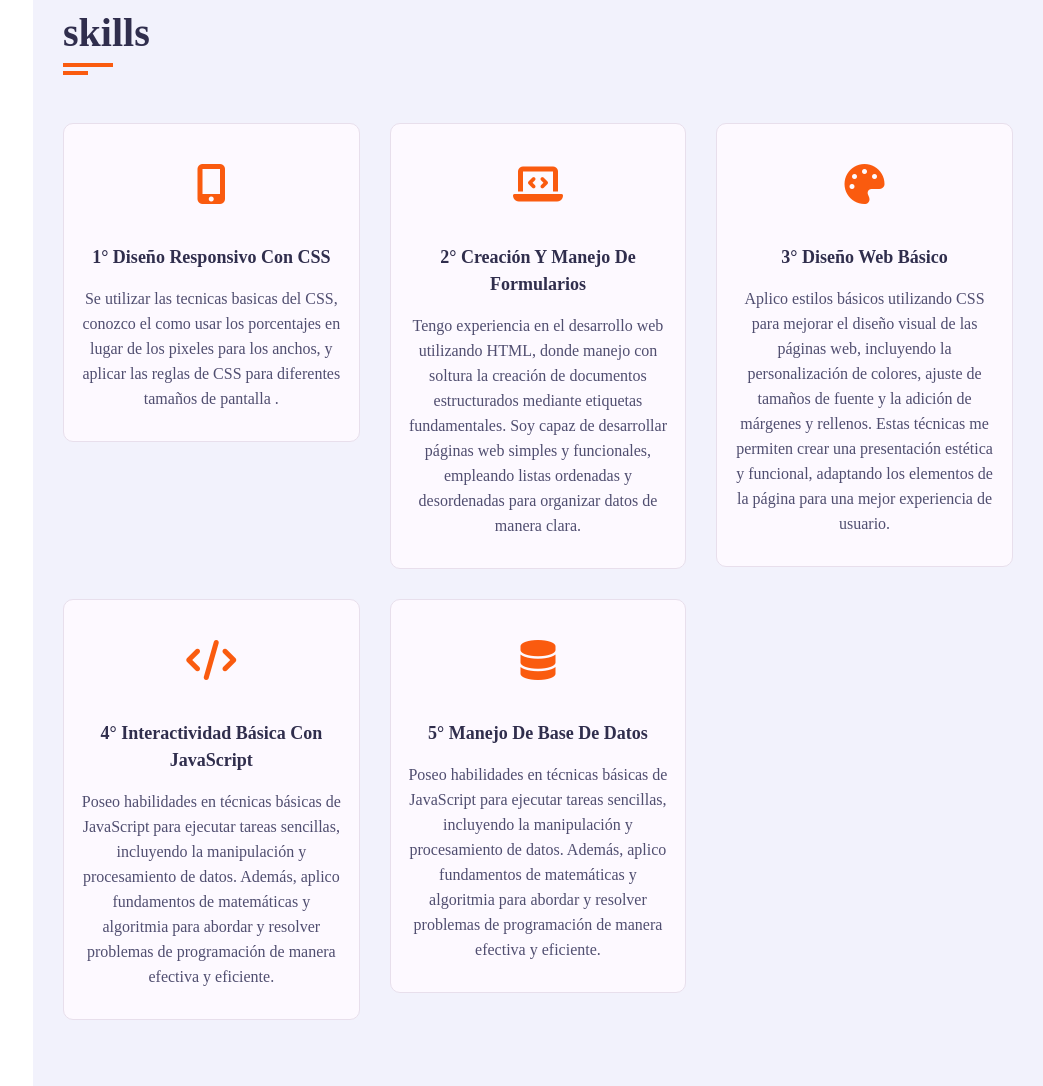
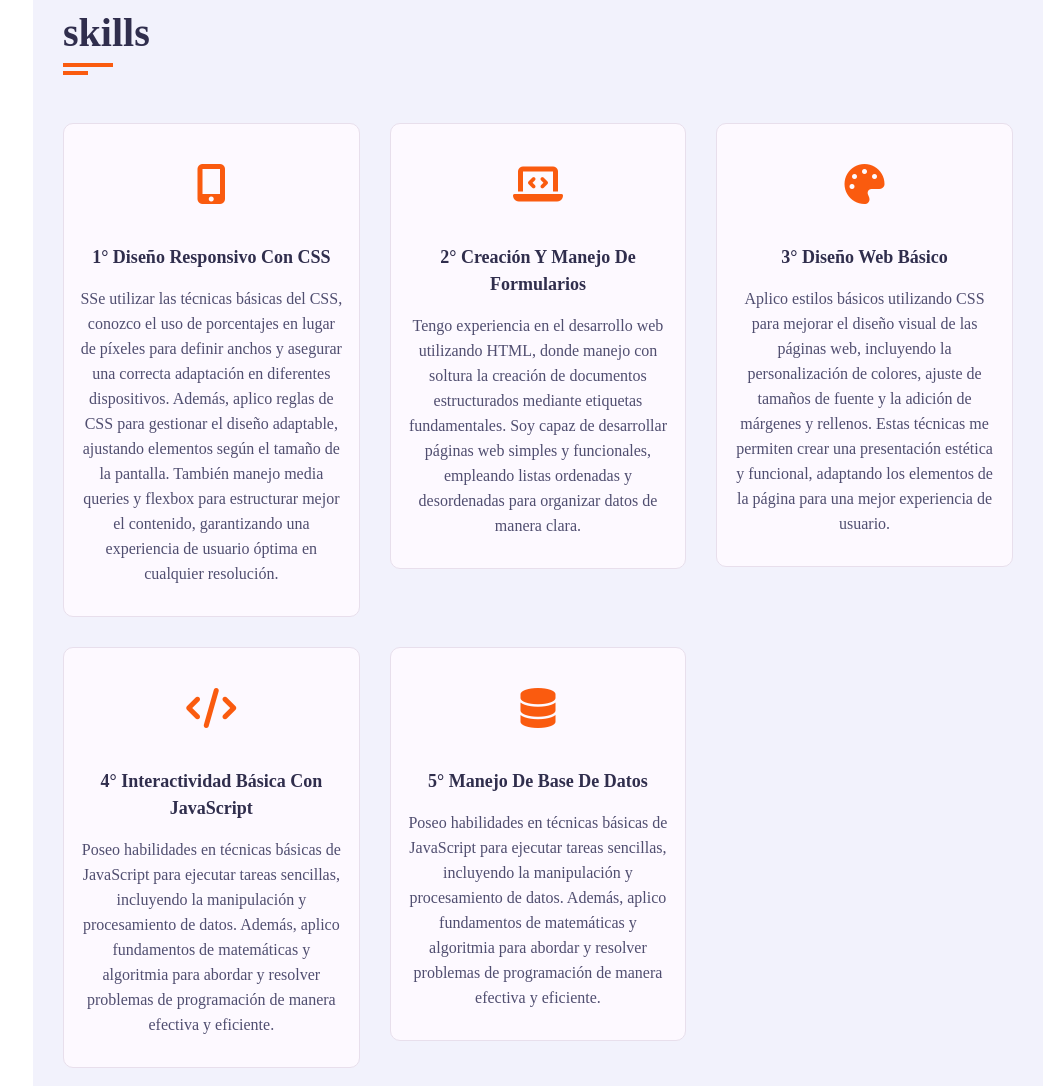
Before and after one commit to Andres-xrg/mi-portafolio, a plain HTML site: page index.html in a window 1280 px wide. Shown: the part 2691-3777 px from the top of the page, without its empty margins (237-1280 px from the left). Drawn offline with nearby package versions, Linux system fonts and the light colour scheme; a web font is replaced by a local one.

Commit message:
Update index.html

```diff
--- a/index.html
+++ b/index.html
@@ -245,8 +245,9 @@
                                 <i class="fa fa-mobile-alt"></i>
                             </div>
                             <h4>1° Diseño Responsivo con CSS</h4>
-                            <p>Se utilizar las tecnicas basicas del CSS, conozco el como usar los porcentajes
-                                en lugar de los pixeles para los anchos, y aplicar las reglas de CSS para diferentes tamaños de pantalla .</p>
+                            <p>SSe utilizar las técnicas básicas del CSS, conozco el uso de porcentajes en lugar de píxeles para definir anchos y asegurar una correcta adaptación en diferentes dispositivos.
+                                Además, aplico reglas de CSS para gestionar el diseño adaptable, ajustando elementos según el tamaño de la pantalla.
+                                También manejo media queries y flexbox para estructurar mejor el contenido, garantizando una experiencia de usuario óptima en cualquier resolución.</p>
                         </div>
                     </div>
                     <div class="service-item padd-15">
```
